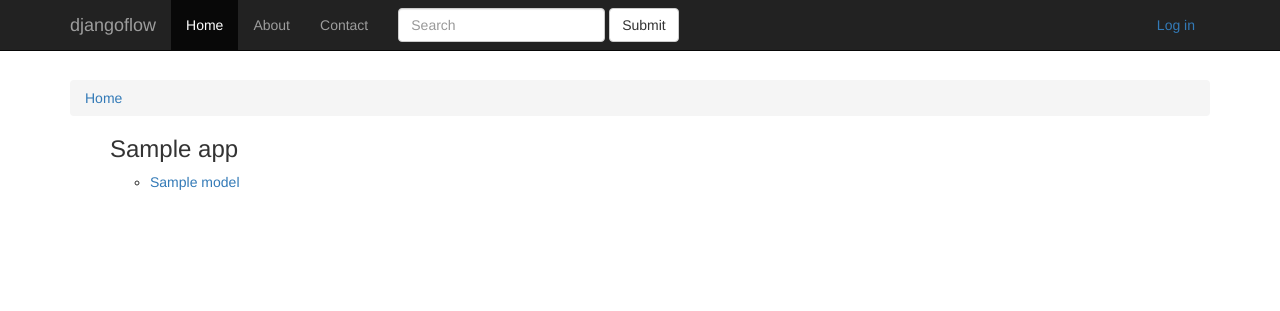
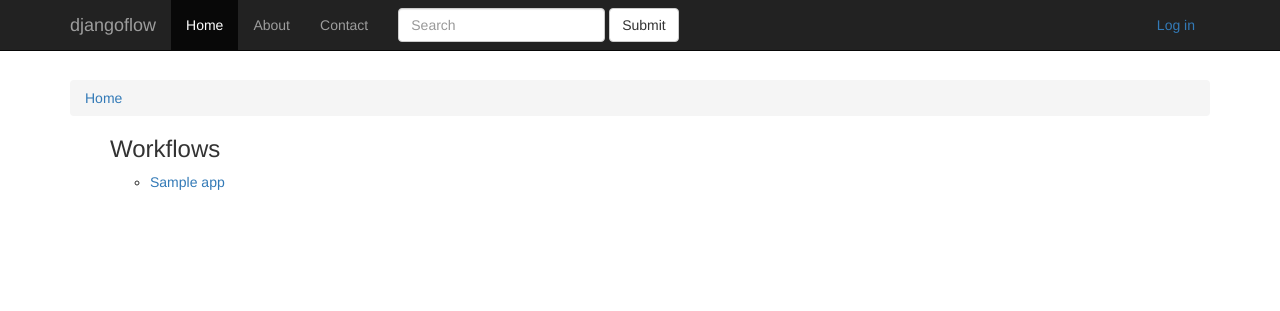
Before and after one commit to faxad/activflow, a Django app: template djangoflow/templates/index.html in a window 1280 px wide. Shown: the top 311 px of the page. Run offline with Django 3.2, Linux system fonts and the light colour scheme; the template is opened without the code that fills it: most values are stand-ins (such as "Sample title", 1, 10 or a date in 2020); parts of the project's set-up code (start-up, migrations or seed data) failed here and were passed over; some libraries are stand-ins or nearby versions.

Commit message:
updated app index/main

```diff
--- a/djangoflow/core/constants.py
+++ b/djangoflow/core/constants.py
@@ -11,6 +11,6 @@ CRUD_OPERATIONS = {
 # register apps for CRUD operations
 # enable 'tests' app only for manual testing purpose
 
-CRUD_APPS = [
-    'tests'
+WORKFLOW_APPS = [
+    'sample'
 ]
--- a/djangoflow/core/helpers.py
+++ b/djangoflow/core/helpers.py
@@ -6,7 +6,7 @@ from importlib import import_module
 from django.apps import apps
 from django.forms.models import modelform_factory
 
-from djangoflow.core.constants import CRUD_APPS
+from djangoflow.core.constants import WORKFLOW_APPS
 
 
 def get_errors(form_errors):
@@ -23,7 +23,7 @@ def get_errors(form_errors):
 def discover():
     """Returns apps and models configured for CRUD operation"""
     discovered = {}
-    for app in CRUD_APPS:
+    for app in WORKFLOW_APPS:
         name = apps.get_app_config(app).name
         discovered[app] = import_module(
             '{}.crud'.format(name)
--- a/djangoflow/core/views.py
+++ b/djangoflow/core/views.py
@@ -7,6 +7,7 @@ from django.shortcuts import render, render_to_response
 from django.template import RequestContext
 from django.views import generic
 
+from djangoflow.core.constants import WORKFLOW_APPS
 from djangoflow.core.helpers import (
     discover,
     get_errors,
@@ -25,7 +26,7 @@ def index(request):
     return render(
         request,
         'index.html',
-        {'discovered': discover()})
+        {'workflows': WORKFLOW_APPS})
 
 
 class EntityList(AuthMixin, generic.ListView):
--- a/djangoflow/templates/index.html
+++ b/djangoflow/templates/index.html
@@ -9,14 +9,10 @@
   <li class="active"><a href="#">Home</a></li>
 </ol>
 <ul>
-{% for app, models in discovered.items %}
-	<h3>{{app}}</h3>
-	<ul>
-		{% for model in models %}
-			{% with model_title=model.title%}
-				<li><a href="{% url 'index' app model_title %}">{{model_title}}</a></li>
-			{% endwith %}
-		{% endfor %}
-	</ul>
-{% endfor %}
+<h3>Workflows</h3>
+<ul>
+	{% for app in workflows %}
+		<li><a href="{% url 'index' app app %}">{{app}}</a></li>
+	{% endfor %}
+</ul>
 {% endblock %}
```
